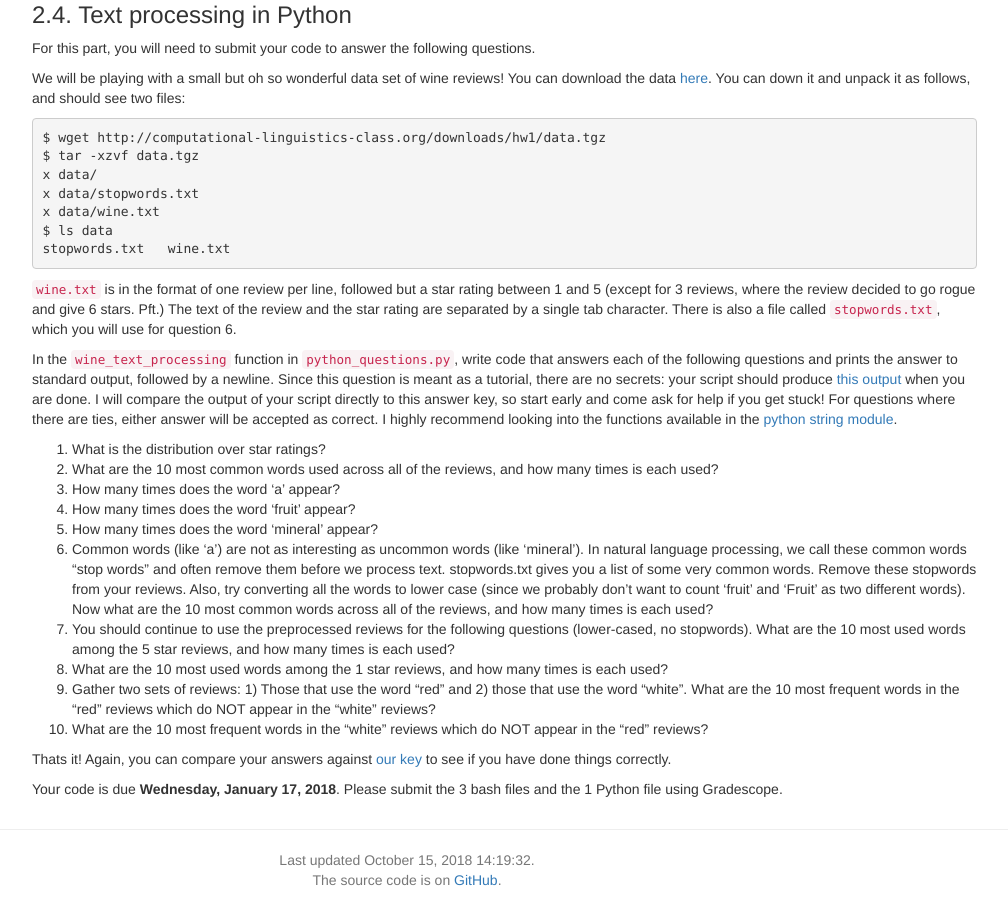
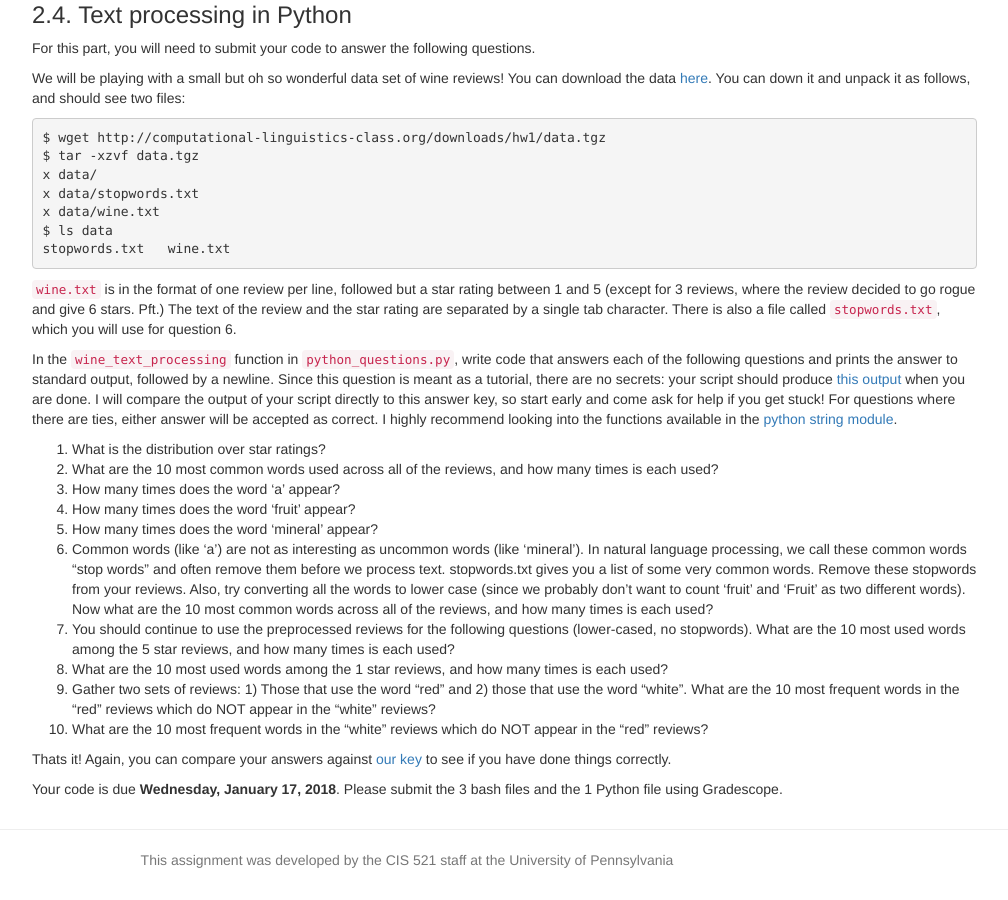
Before and after one commit to computational-linguistics-class/computational-linguistics-class.github.io, a Jekyll site: the page built from assignment1.md, in a window 1280 px wide and 900 px high, scrolled down 3432 px. Shown: the whole window, without its empty margins (233-1241 px from the left). Built offline with Jekyll 4.4.1, drawn with Linux system fonts in a browser that asks for light colours; nearby versions of some CDN libraries; a script that is not in the unit is left out.

Commit message:
Attribution

```diff
--- a/assignment1.md
+++ b/assignment1.md
@@ -7,6 +7,7 @@
 active_tab: homework
 release_date: 2018-01-10
 due_date: 2018-01-17 11:00:00EST
+attribution: This assignment was developed by the CIS 521 staff at the University of Pennsylvania
 ---
 
 <!-- Check whether the assignment is up to date -->
```
